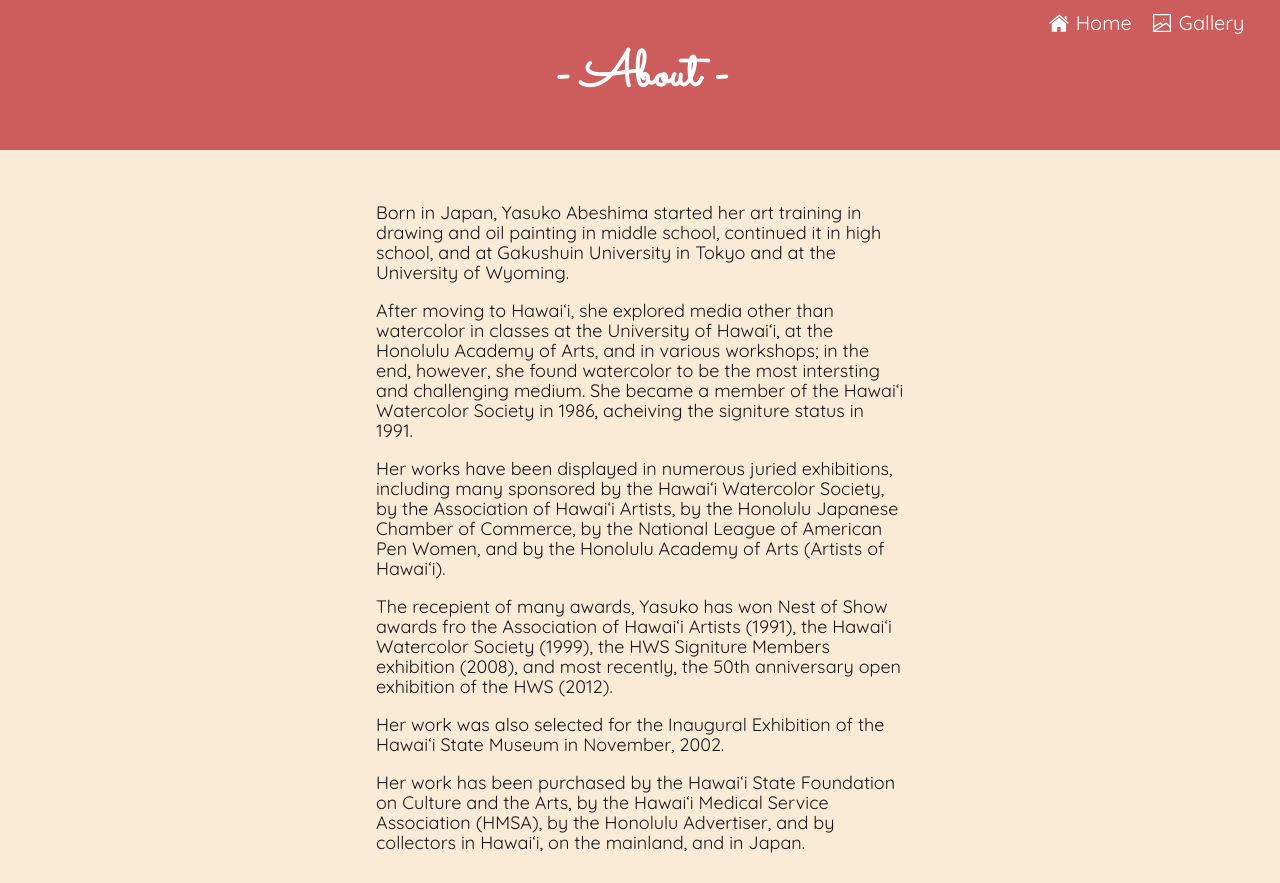
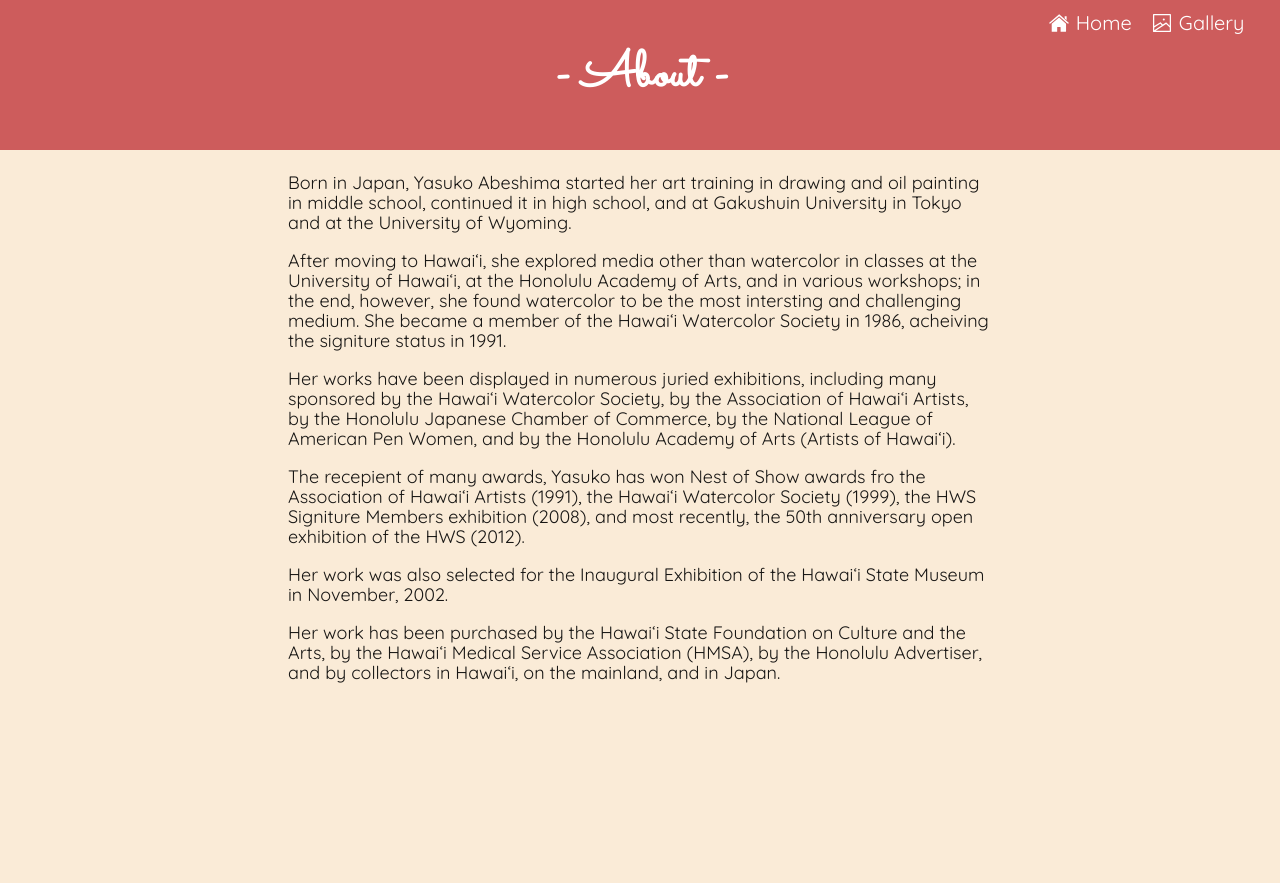
Before and after one commit to devMattO/yasuko-abeshima, a React (Create React App) app: page /about in a window 1280 px wide. After the commit the page ends 800 px from the top, so only its background shows below. Built offline with nearby package versions, Linux system fonts and the light colour scheme.

Commit message:
Finishing about page

```diff
--- a/public/index.html
+++ b/public/index.html
@@ -4,7 +4,7 @@
     <meta charset="utf-8">
     <meta name="viewport" content="width=device-width, initial-scale=1">
     <link rel="shortcut icon" href="%PUBLIC_URL%/favicon.ico">
-    <link href="https://fonts.googleapis.com/css?family=Quicksand|Sacramento|Homemade+Apple|Julius+Sans+One" rel="stylesheet">
+    <link href="https://fonts.googleapis.com/css?family=Quicksand|Sacramento" rel="stylesheet">
     <!--
       Notice the use of %PUBLIC_URL% in the tag above.
       It will be replaced with the URL of the `public` folder during the build.
--- a/src/About.css
+++ b/src/About.css
@@ -64,7 +64,7 @@
   width: 55%;
   background-color: antiquewhite;
   flex-direction: column;
-  padding-top: 30px;
+  /*padding-top: 30px;*/
   padding-bottom: 30px;
   opacity: .9;
   font-size: 18px;
@@ -76,7 +76,7 @@
 }
 
 .App-intro {
-  width: 75%;
+  width: 100%;
   font-family: 'Quicksand', sans-serif;
   text-align: left;
   line-height: 20px;
--- a/src/App.css
+++ b/src/App.css
@@ -1,3 +1,6 @@
+body{
+  background-color: antiquewhite;
+}
 
 .App {
   text-align: center;
@@ -84,7 +87,7 @@
 
 @media only screen and (max-width: 900px){
   .transparent-header{
-    width: 80%;
+    width: 95%;
   }
 }
 
```
